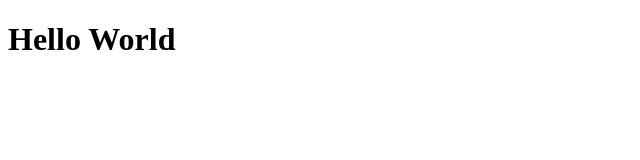
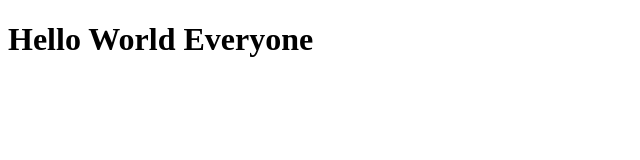
Before and after one commit to Chasidiyah/latihan1-RevoU, a plain HTML site: page index.html in a window 1280 px wide. Shown: the whole page, without its empty margins (0-640 px from the left). Drawn offline with Linux system fonts and the light colour scheme.

Commit message:
second commit

```diff
--- a/index.html
+++ b/index.html
@@ -4,7 +4,7 @@
         <title>Website Sass</title>
     </head>
     <body>
-        <h1>Hello World</h1>
+        <h1>Hello World Everyone</h1>
     </body>
 
 </html>
```
